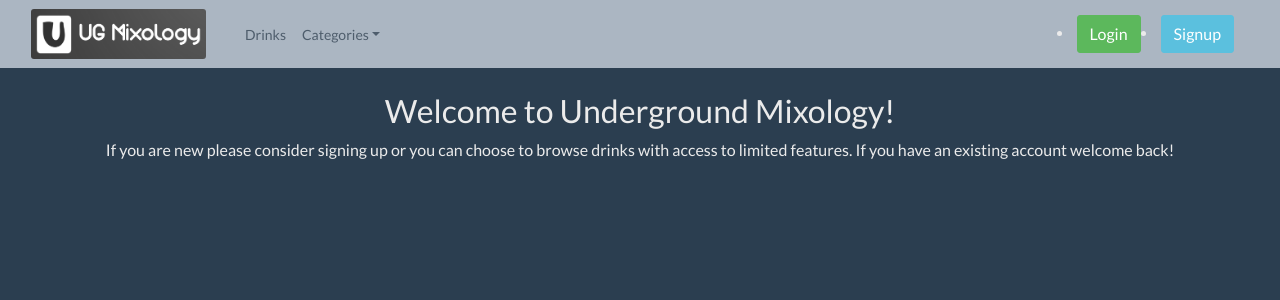
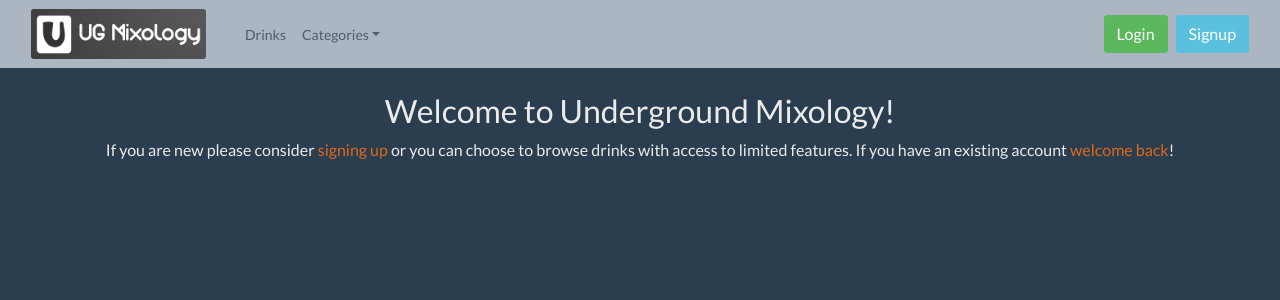
Before and after one commit to Brinzkii/Capstone-Project, a Flask app: page / in a window 1280 px wide. Shown: the top 300 px of the page. Run offline with Flask 3, Linux system fonts and the light colour scheme; some libraries are stand-ins or nearby versions.

Commit message:
clean up buttons and images

```diff
--- a/static/style.css
+++ b/static/style.css
@@ -59,12 +59,11 @@ a.btn {
     border-radius: .08cm;
 }
 
-img.thumb {
-    width: 200px;
-    height: 200px;
-}
-
 div.alert {
     width: 75%;
     border-radius: .08cm;
 }
+
+ul.nav {
+    list-style-type: none;
+}
--- a/templates/base.html
+++ b/templates/base.html
@@ -66,7 +66,7 @@
 							</li>
 						</ul>
 					</div>
-					<div class="container-fluid justify-content-end flex-nowrap">
+					<div class="container-fluid justify-content-end flex-nowrap pr-0">
 						{% if g.user %}
 						<form method="POST" id="search_form" action="/search" class="form-inline flex-shrink-1">
 							{{ search_form.hidden_tag() }} {% for field in search_form if field.widget.input_type !=
@@ -77,19 +77,13 @@
 							<button class="btn btn-secondary ml-1">Search</button>
 						</form>
 
-						<li>
-							<a href="/logout" class="btn btn-warning text-center">Logout</a>
-						</li>
+							<a href="/logout" class="btn btn-warning text-center ml-3 mr-0">Logout</a>
 
 						{% else %}
 
-						<li>
-							<a href="/login" class="btn btn-success text-center">Login</a>
-						</li>
+							<a href="/login" class="btn btn-success text-center mr-1">Login</a>
 
-						<li>
-							<a href="/signup" class="btn btn-info text-center">Signup</a>
-						</li>
+							<a href="/signup" class="btn btn-info text-center ml-1">Signup</a>
 
 						{% endif %}
 					</div>
--- a/templates/home.html
+++ b/templates/home.html
@@ -20,8 +20,8 @@
 <div class="container-fluid text-center">
 	<h2 class="mt-4">Welcome to Underground Mixology!</h2>
 	<p>
-		If you are new please consider signing up or you can choose to browse drinks with access to limited features. If
-		you have an existing account welcome back!
+		If you are new please consider <a href="/signup">signing up</a> or you can choose to browse drinks with access to limited features. If
+		you have an existing account <a href="/login">welcome back</a>!
 	</p>
 </div>
 
```
Also changed, not shown: templates/profile.html (+4 -4 lines).
